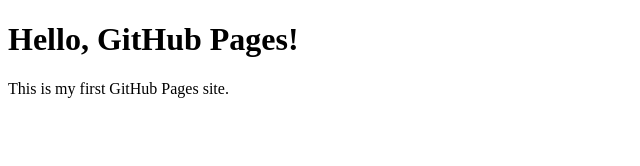
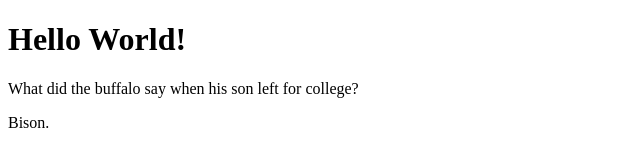
Before and after one commit to ahkhat/asenahazal, a plain HTML site: page index.html in a window 1280 px wide. Shown: the whole page, without its empty margins (0-640 px from the left). Drawn offline with Linux system fonts and the light colour scheme.

Commit message:
Update index.html

```diff
--- a/index.html
+++ b/index.html
@@ -4,7 +4,9 @@
     <title>Hello World</title>
 </head>
 <body>
-    <h1>Hello, GitHub Pages!</h1>
-    <p>This is my first GitHub Pages site.</p>
+    <h1>Hello World!</h1>
+    <p>What did the buffalo say when his son left for college?</p>
+
+ <p>Bison.</p>
 </body>
 </html>
```
